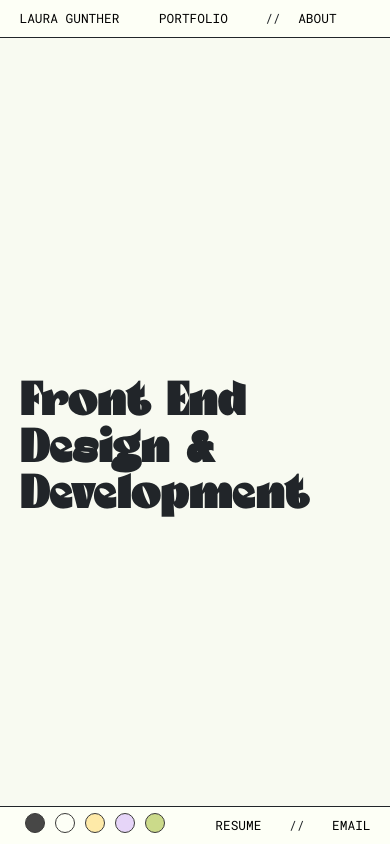
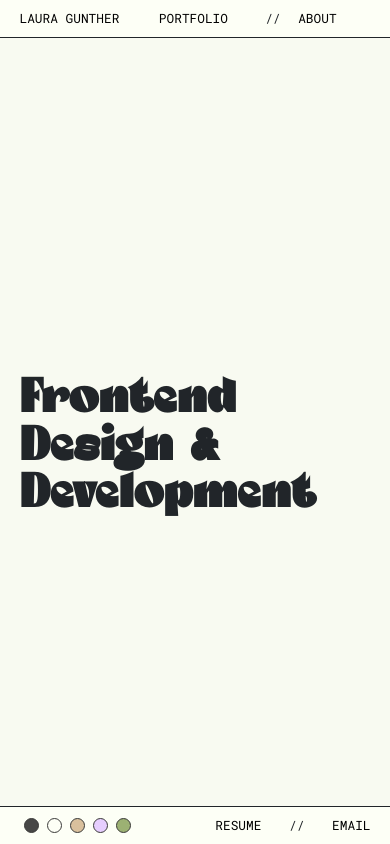
Before and after one commit to lo-designs/Portfolio, a React (Create React App) app: page / in a window 390 px wide. Built offline with nearby package versions, Linux system fonts and the light colour scheme.

Commit message:
improvements

```diff
--- a/src/Components/Index/Index.jsx
+++ b/src/Components/Index/Index.jsx
@@ -10,7 +10,7 @@ function Index() {
     <div className="home-page">
       <div className="main-container">
         <h1 className="design">
-          front end <br />design &<br /> development
+          frontend <br />design &<br /> development
         </h1>
       </div>
       <div>
--- a/src/Components/Index/Index.scss
+++ b/src/Components/Index/Index.scss
@@ -10,7 +10,7 @@
 
   h1 {
     z-index: 0;
-    font-size: 9rem;
+    font-size: 9.69rem;
     line-height: 1em;
     font-weight: bold;
     margin-bottom: 21vh;
@@ -43,6 +43,6 @@
 
 @media screen and (max-width: 400px) {
   h1 {
-    font-size: 2.9rem !important;
+    font-size: 2.969rem !important;
     margin-bottom: 40vh!important;
   }}
--- a/src/Components/Portfolio/Portfolio.jsx
+++ b/src/Components/Portfolio/Portfolio.jsx
@@ -20,8 +20,7 @@ function Portfolio() {
           <p>
             I've had the opportunity to work with some great local businesses
             doing web design, as well as UX/UI research and design for clients
-            while earning a certificate in UX. Most recently, I've held a contractor role as an associate software engineer, and designed
-            and developed this portfolio in my spare time :D
+            while earning a certificate in UX. Most recently, I completed a full stack development program and made this portfolio in my spare time :D
           </p>
           <p>Check out some of my case studies below:</p>
         </div>
--- a/src/Components/Portfolio/Portfolio.scss
+++ b/src/Components/Portfolio/Portfolio.scss
@@ -29,7 +29,7 @@
   }
 
   .portfolio-header {
-    font-size: 2.7rem;
+    font-size: 2rem;
     font-family: "Celebrate-Retro";
   }
 
@@ -63,14 +63,14 @@
 
 .menu__item {
   position: relative;
-  border-bottom: 1px solid;
+  border-bottom: 1.5px solid;
 }
 
 .menu__item-link {
   display: inline-block;
   cursor: pointer;
   position: relative;
-  color: #fff;
+//   color: #fff;
   -webkit-transition: opacity 0.4s;
   transition: opacity 0.4s;
 }
@@ -157,8 +157,8 @@
 .menu__item-link,
 .marquee span {
   white-space: nowrap;
-  font-size: 2.3rem;
-  padding: 1.6vw 1vw;
+  font-size: 2.13rem;
+  padding: 2.13vw 1vw;
 }
 
 .marquee span {
@@ -196,7 +196,7 @@
 
   .work__type {
     float: none;
-    font-size: 0.75rem;
+    font-size: 0.69rem;
     line-height: 1.5;
     padding-left: 0;
   }
@@ -204,8 +204,8 @@
   .menu__item-link,
   .marquee span {
     white-space: nowrap;
-    font-size: 1.7rem;
-    padding: 3vw 1vw;
+    font-size: 1.6rem;
+    padding: 3.2vw 1vw;
   }
 }
 
--- a/src/Components/Themes/Themes.scss
+++ b/src/Components/Themes/Themes.scss
@@ -7,18 +7,12 @@
   div {
     cursor: pointer;
     display: inline-block;
-    height: 20px;
-    width: 20px;
-    margin: 0px 5px;
+    height: 19px;
+    width: 19px;
+    margin: 0px 4px;
     border: 1px solid #212121;
     border-radius: 50%;
     opacity: 0.89;
-    &.active {
-      opacity: 1;
-    }
-    &:hover {
-      opacity: 1;
-    }
   }
 }
 
@@ -40,34 +34,27 @@
   a {
     color: rgba(253, 255, 246, 0.969) !important;
   }
-
-//   #section-1,
-//   #section-2,
-//   #section-3,
-//   #section-4 {
-//     background-color: rgba(253, 255, 246, 0.969) !important;
-//   }
 }
 
 .App.theme-tan,
 .header.theme-tan,
 .footer.theme-tan,
 #theme-tan {
-  background-color: rgba(254, 230, 153, 0.95);
+  background-color: rgb(210, 180, 140, 0.95);
 }
 
 .App.theme-purple,
 .header.theme-purple,
 .footer.theme-purple,
 #theme-purple {
-  background-color: rgba(226, 206, 248, 0.95);
+  background-color: rgba(225, 197, 255, 0.95);
 }
 
 .App.theme-green,
 .header.theme-green,
 .footer.theme-green,
 #theme-green {
-  background-color: rgba(192, 210, 116, 0.94);
+  background-color: rgba(137, 161, 89, 0.94);
 }
 
 /*************  BREAK POINTS  **************/
@@ -79,5 +66,10 @@
     margin-left: 5%;
     margin-bottom: 5px;
     z-index: 1500;
+
+    div {
+      height: 15px;
+      width: 15px;
     }
   }
+}
```
Lines whose indentation alone changed are shown as unchanged.
